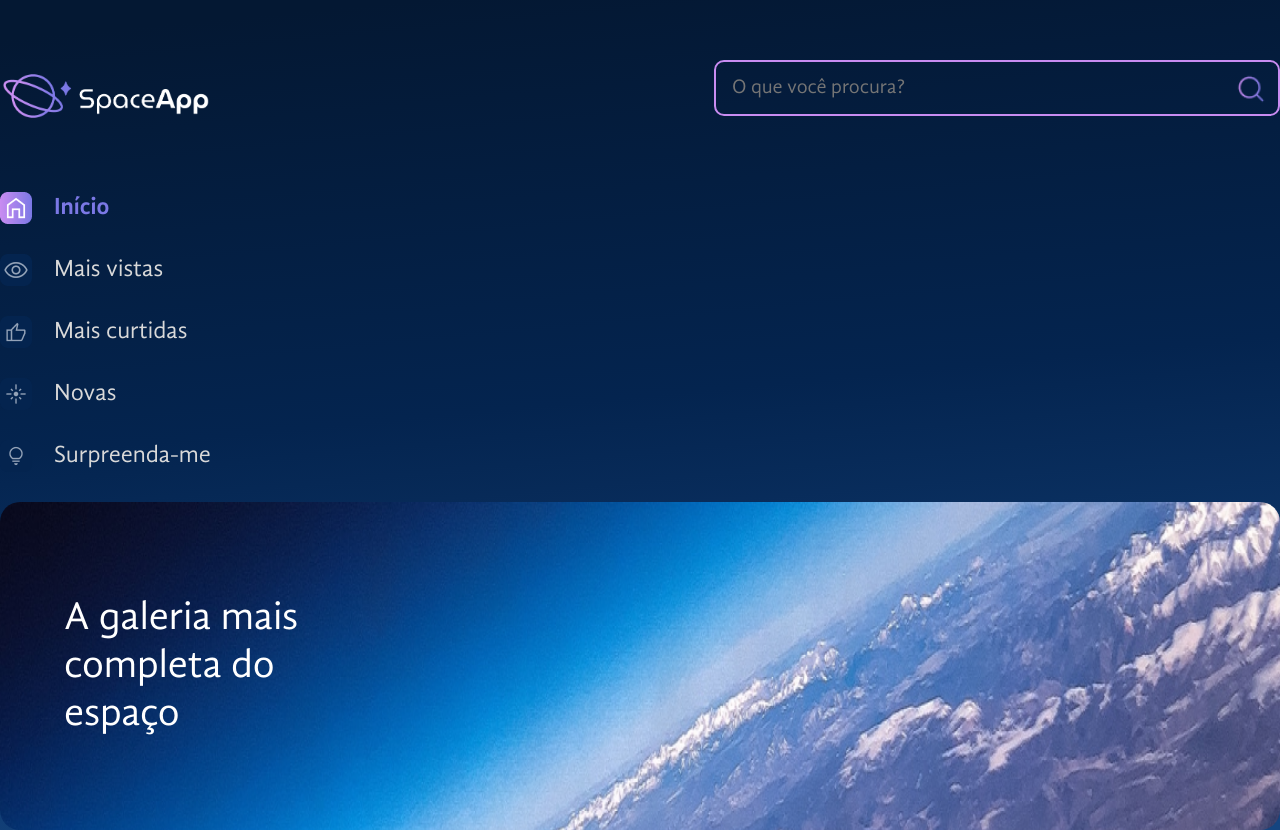
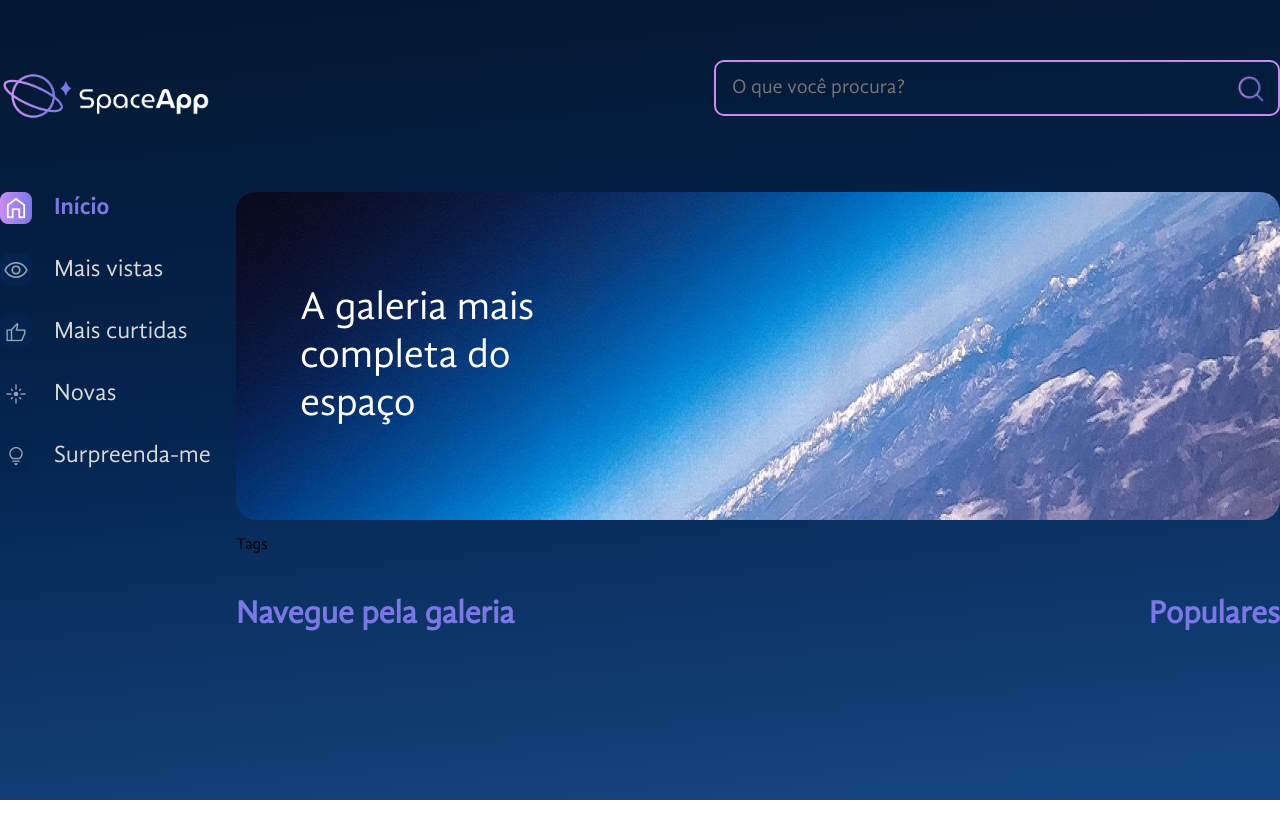
Before and after one commit to davidsantos96/space-app, a React (Vite) app: page / in a window 1280 px wide. After the commit the page ends 800 px from the top, so only its background shows below. Built offline with nearby package versions, Linux system fonts and the light colour scheme.

Commit message:
Feat:  Titulos e estrutura para a galeria

```diff
--- a/src/App.jsx
+++ b/src/App.jsx
@@ -4,6 +4,7 @@
 import BarraLateral from "./componentes/BarraLateral";
 import Banner from "./componentes/Banner";
 import bannerBackground from "./assets/banner.png";
+import Galeria from "./componentes/Galeria";
 
 const FundoGradiente = styled.div`
   background: linear-gradient(
@@ -15,16 +16,42 @@
   width: 100%;
   min-height: 100vh;
 `;
+
+const AppContainer = styled.div`
+  width: 1440px;
+  margin: 0 auto;
+  max-width: 100%;
+`;
+
+const MainContainer = styled.main`
+  display: flex;
+  gap: 24px;
+`;
+
+const ConteudoGaleria = styled.section`
+  display: flex;
+  flex-direction: column;
+  flex-grow: 1;
+`;
+
 function App() {
   return (
     <FundoGradiente>
       <EstilosGlobais />
+
+      <AppContainer>
         <Cabecalho />
+        <MainContainer>
           <BarraLateral />
+          <ConteudoGaleria>
             <Banner
               texto="A galeria mais completa do espaço"
               backgroundImage={bannerBackground}
             />
+            <Galeria />
+          </ConteudoGaleria>
+        </MainContainer>
+      </AppContainer>
     </FundoGradiente>
   );
 }
--- /dev/null
+++ b/src/componentes/Galeria/Populares/index.jsx
@@ -0,0 +1,7 @@
+import Titulo from "../../Titulo";
+
+const Populares = () => {
+    return <Titulo $alinhamento="center" >Populares</Titulo>
+}
+
+export default Populares;
--- /dev/null
+++ b/src/componentes/Galeria/Tags/index.jsx
@@ -0,0 +1,5 @@
+const Tags = () => {
+    return <p>Tags</p>
+}
+
+export default Tags;
--- /dev/null
+++ b/src/componentes/Galeria/index.jsx
@@ -0,0 +1,32 @@
+import Titulo from "../Titulo";
+import Tags from "./Tags";
+import Populares from "./Populares";
+import { styled } from "styled-components";
+
+
+
+const GaleriaContainer = styled.div`
+    display: flex;
+`
+const SecaoFluida = styled.section`
+    flex-grow: 1;
+`
+
+const Galeria = () => {
+    return (
+        <>
+        <Tags />
+        <GaleriaContainer>
+            <SecaoFluida>
+                <Titulo>Navegue pela galeria</Titulo>
+
+            </SecaoFluida>
+            <Populares />
+
+        </GaleriaContainer>
+
+      </>
+    )
+};
+
+export default Galeria;
--- /dev/null
+++ b/src/componentes/Titulo/index.jsx
@@ -0,0 +1,9 @@
+import { styled } from "styled-components";
+
+const Titulo = styled.h2`
+    color: #7B78E6;
+    font-size: 32px;
+    text-align: ${ props => props.$alinhamento ? props.$alinhamento : 'left' };
+`
+
+export default Titulo;
```
Lines whose indentation alone changed are shown as unchanged.
